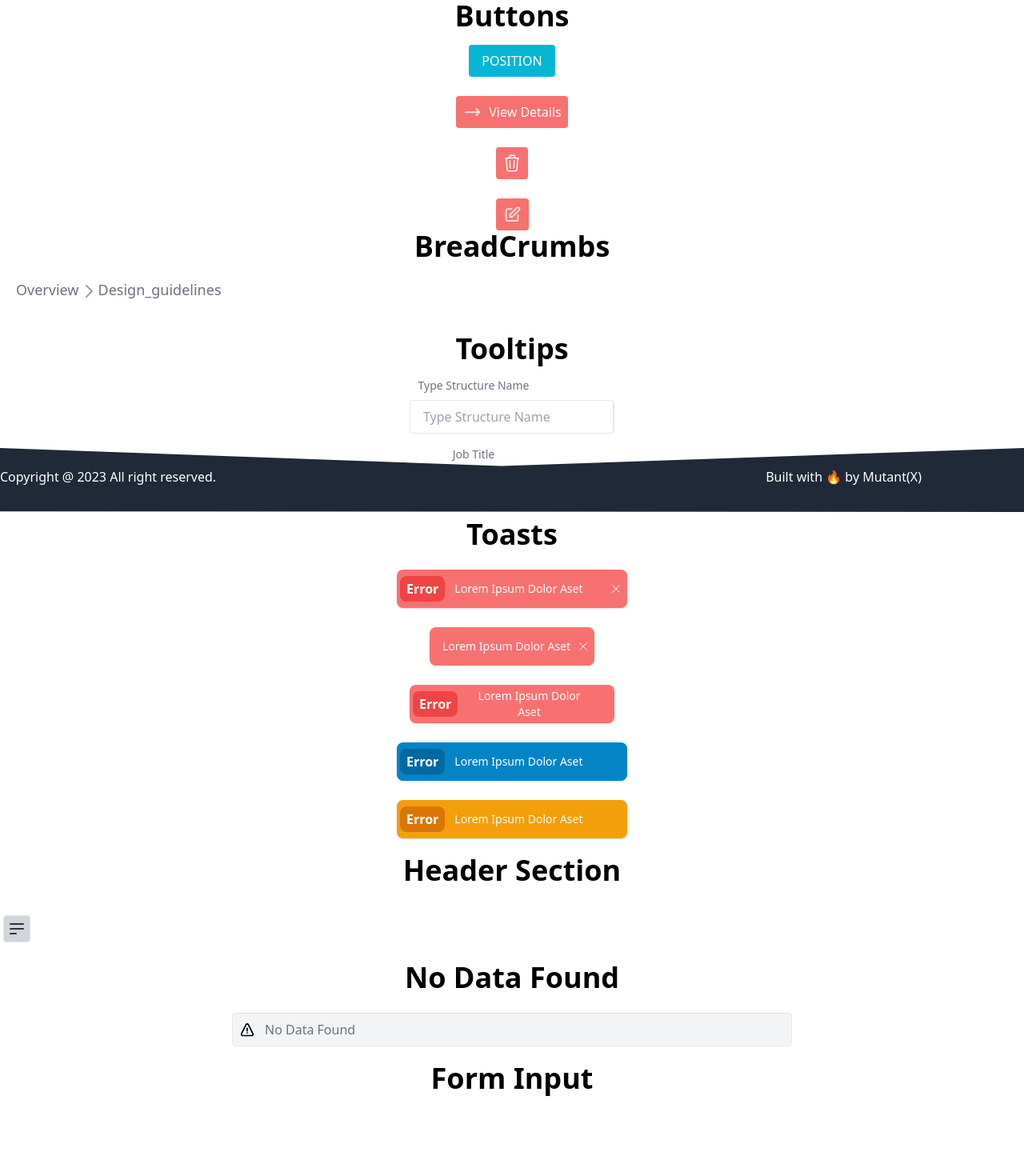
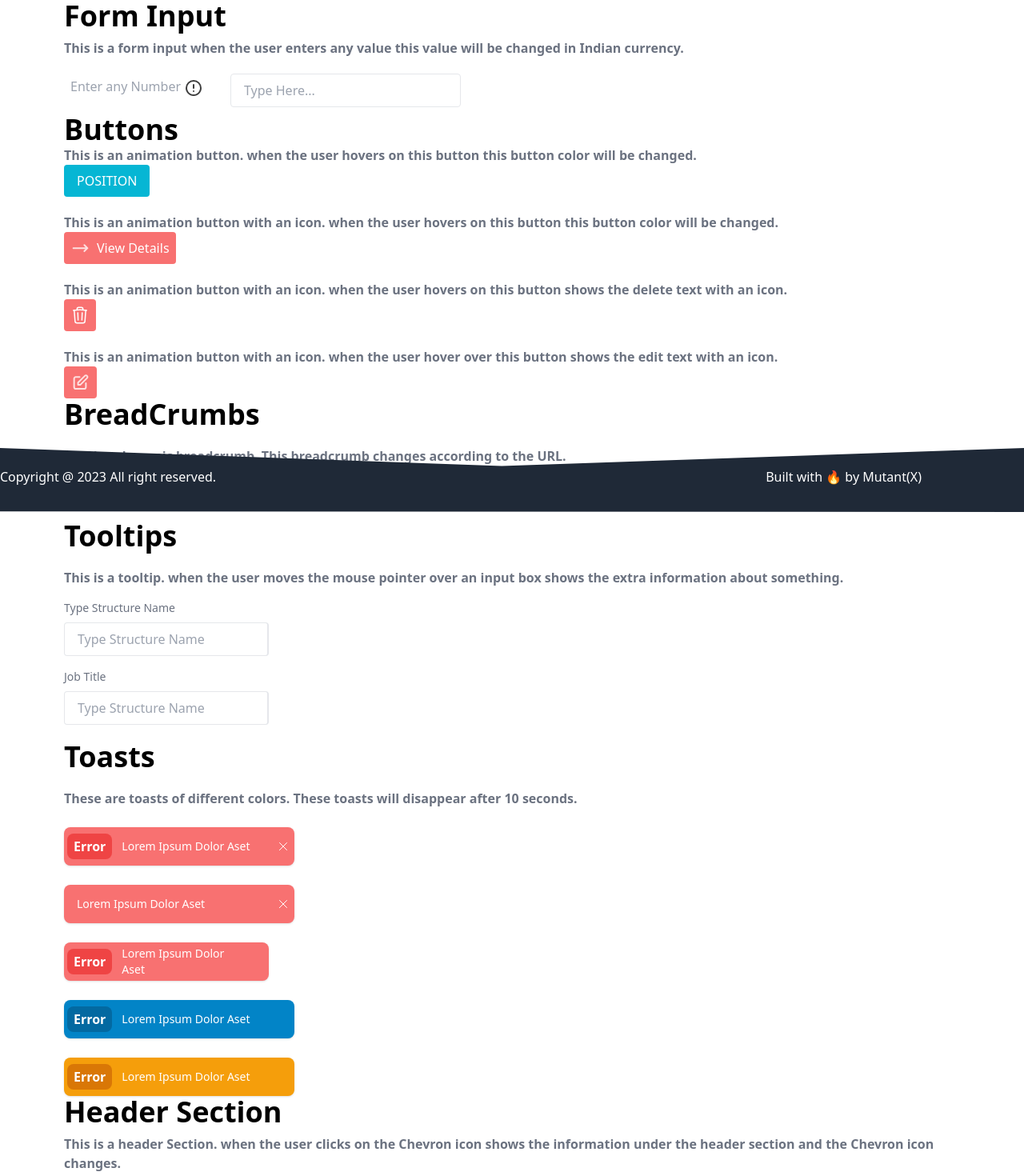
Before and after one commit to karunakashyap/profit-and-loss, a React (Create React App) app: page /design_guidelines in a window 1280 px wide. Shown: the part 160-1630 px from the top of the page at 80% size. Before the commit the page ends 1532 px from the top, so only its background shows below. Built offline with nearby package versions, Linux system fonts and the light colour scheme.

Commit message:
remove margin from some component and modified inputForm and HomePage component

```diff
--- a/src/Components/Custom/Buttons/Delete.js
+++ b/src/Components/Custom/Buttons/Delete.js
@@ -11,7 +11,7 @@ const Delete = () => {
 
     return (
         <div onMouseEnter={showText} onMouseLeave={notShowText}>
-            <button className="bg-red-400 mt-6 hover:bg-red-500 font-bold-200  py-2 px-2 rounded inline-flex items-center">
+            <button className="bg-red-400  hover:bg-red-500 font-bold-200  py-2 px-2 rounded inline-flex items-center">
                 <WhiteDelete />
                 {animated && <span className="text-white ml-1">Delete</span>}
             </button>
--- a/src/Components/Custom/Buttons/Edit.js
+++ b/src/Components/Custom/Buttons/Edit.js
@@ -11,7 +11,7 @@ const Edit = () => {
     };
     return (
         <div onMouseEnter={showText} onMouseLeave={notShowText}>
-            <button className="bg-red-400 mt-6 hover:bg-red-500 font-bold-200  py-2 px-2 rounded inline-flex items-center">
+            <button className="bg-red-400  hover:bg-red-500 font-bold-200  py-2 px-2 rounded inline-flex items-center">
                 <LightEdit />
                 {animated && <span className="text-white ml-1">Edit</span>}
             </button>
--- a/src/Components/Custom/Buttons/Position.js
+++ b/src/Components/Custom/Buttons/Position.js
@@ -3,7 +3,7 @@ import React from 'react';
 const Position = () => {
     return (
         <div>
-            <button className="bg-cyan-500 mt-24 text-white  py-2 px-4 rounded hover:bg-cyan-600 ...">
+            <button className="bg-cyan-500 text-white  py-2 px-4 rounded hover:bg-cyan-600 ...">
                 POSITION
             </button>
         </div>
--- a/src/Components/Custom/Buttons/ViewDetails.js
+++ b/src/Components/Custom/Buttons/ViewDetails.js
@@ -4,7 +4,7 @@ import { ReactComponent as RigthBigView } from '../../../assets/Icons/RightBigVi
 const ViewDetails = () => {
     return (
         <div>
-            <button className="bg-red-400 mt-6 hover:bg-red-500 font-bold-200  py-2 px-2 rounded inline-flex items-center">
+            <button className="bg-red-400  hover:bg-red-500 font-bold-200  py-2 px-2 rounded inline-flex items-center">
                 <div className=" mr-2">
                     <RigthBigView />
                 </div>
--- a/src/Components/Custom/ErrorHanding/NoDataFound.js
+++ b/src/Components/Custom/ErrorHanding/NoDataFound.js
@@ -3,7 +3,7 @@ import { ReactComponent as WarningBlack } from '../../../assets/Icons/WarningBla
 
 const NoDataFound = () => {
     return (
-        <div>
+        <div className=' mb-6'>
             <div className=" w-[700px] bg-gray-100 border flex rounded  p-2 mt-6">
                 <div className=" mt-[2px]">
                     <WarningBlack />
--- a/src/Components/Form/Input/FormInput.js
+++ b/src/Components/Form/Input/FormInput.js
@@ -1,4 +1,4 @@
-import React from 'react';
+import React, { useState } from 'react';
 import { ReactComponent as ExclamationCircle } from '../../../assets/Icons/ExclamationCircle.svg';
 
 const FormInput = ({
@@ -11,10 +11,28 @@ const FormInput = ({
     onFormFieldBlur,
     monthlyConstantEnable,
 }) => {
+    const [numericValue, setNumericValue] = useState('');
+
+    const onChange = (event) => {
+        const inputText = event.target.value;
+        const newNumericValue = parseInt(inputText.replace(/[^0-9]/g, ''), 10) || 0;
+        const formattedValue = newIntlNumberFormat().format(newNumericValue);
+        setNumericValue(formattedValue);
+    };
+
+    const newIntlNumberFormat = () => {
+        return new Intl.NumberFormat('en-IN', {
+            style: 'currency',
+            currency: 'INR',
+            minimumFractionDigits: 0,
+            maximumFractionDigits: 0,
+        });
+    };
     return (
         <div className="p-2">
             <form action="">
-                <div className="grid grid-cols-2 mt-1">
+            {/* grid grid-cols-2 */}
+                <div className=" flex mt-1">
                     <div className="w-[200px]">
                         <div className="flex space-x-1 mt-1">
                             <label
@@ -30,20 +48,31 @@ const FormInput = ({
                     <div>
                         <div className="relative">
                             <input
+                                value={numericValue}
+
+                                id={`${formFieldId}_IN_CURRENCY_FORMAT`}
+                                onChange={onChange}
                                 type={type}
                                 defaultValue={value || 0}
-                                id={formFieldId}
+                                // id={formFieldId}
                                 step={type !== 'DECIMAL' ? '1' : '.2'}
-                                disabled={
-                                    source == 'MONTHLY_CONSTANT' && monthlyConstantEnable
-                                        ? false
-                                        : source !== 'INPUT'
-                                          ? true
-                                          : false
-                                }
+                                // disabled={
+                                //     source == 'MONTHLY_CONSTANT' && monthlyConstantEnable
+                                //         ? false
+                                //         : source !== 'INPUT'
+                                //           ? true
+                                //           : false
+                                // }
                                 placeholder="Type Here..."
                                 className="p-2 border rounded py-2 px-4 w-72 text-gray-400"
                                 onBlur={onFormFieldBlur}
+                            />
+                            <input
+                                type='number'
+                                id={formFieldId}
+                                value={numericValue}
+                                onChange={() => { }}
+                                style={{ display: 'none' }}
                             />
                         </div>
                     </div>
--- a/src/Components/HomePage.js
+++ b/src/Components/HomePage.js
@@ -6,53 +6,50 @@ import Edit from './Custom/Buttons/Edit';
 import BreadCrumbs from './UI/BreadCrumbs/BreadCrumbs';
 import Toast from './UI/Toast/Toast';
 import { ReactComponent as CroseWhite } from '../assets/Icons/CroseWhite.svg';
+import { ReactComponent as ChevronDown } from '../assets/Icons/ChevronDown.svg';
 import Tooltip from './UI/Tooltip/Tooltip';
 import NoDataFound from './Custom/ErrorHanding/NoDataFound';
 import HeaderSection from './UI/Sections/HeaderSection';
+import PnlForm from '../Pages/PnlForm';
+import FormInput from './Form/Input/FormInput';
 const HomePage = () => {
+
     return (
         <>
-            <div className="text-center">
-                <h1 className="relative top-20 font-bold text-4xl">Buttons</h1>
+            <div className='p-20' >
+                <h1 className=" font-bold text-4xl">Form Input<p className=' text-[16px] text-gray-500'>This is a form input when the user enters any value this value will be changed in Indian currency.</p></h1>
+                <FormInput titleName={"Enter any Number"} fontSize={'16px'} type={'text'} value={'56787685'} source={'INPUT'} />
+                <h1 className="font-bold text-4xl">Buttons</h1>
+                <p className=' text-[16px] text-gray-500  font-bold'>This is an animation button. when the user hovers on this button this button color will be changed.</p>
                 <Position />
+                <p className=' text-[16px] text-gray-500 mt-5  font-bold'>This is an animation button with an icon. when the user hovers on this button this button color will be changed.</p>
                 <ViewDetails />
+                <p className=' text-[16px] text-gray-500  mt-5  font-bold'>This is an animation button with an icon. when the user hovers on this button shows the delete text with an icon.</p>
                 <Delete />
+                <p className=' text-[16px] text-gray-500 mt-5  font-bold'>This is an animation button with an icon. when the user hover over this button shows the edit text with an icon.</p>
                 <Edit />
                 <h1 className=" font-bold text-4xl">BreadCrumbs</h1>
+                <p className=' text-[16px] text-gray-500 mt-5  font-bold'>This is a dynamic breadcrumb. This breadcrumb changes according to the URL.</p>
                 <BreadCrumbs />
-                <h1 className=" font-bold text-4xl mt-5">Tooltips</h1>
+                <h1 className=" font-bold text-4xl ">Tooltips</h1>
+                <p className=' text-[16px] text-gray-500 mt-5  font-bold'>This is a tooltip. when the user moves the mouse pointer over an input box shows the extra information about something.</p>
                 <Tooltip label={'Type Structure Name'} />
                 <Tooltip label={'Job Title'} />
                 <h1 className=" font-bold text-4xl mt-5">Toasts</h1>
-                <Toast
-                    toastBgColor={'bg-red-400'}
-                    toastButtonBg={'bg-red-500'}
-                    croseIcon={<CroseWhite />}
-                    toastWidth={'72'}
-                />
-                <Toast
-                    toastBgColor={'bg-red-400'}
-                    toastButtonBg={'bg-red-500'}
-                    croseIcon={<CroseWhite />}
-                    toastWidth={'60'}
-                    toastButton={'hidden'}
-                />
-                <Toast toastBgColor={'bg-red-400'} toastButtonBg={'bg-red-500'} toastWidth={'64'} />
-                <Toast toastBgColor={'bg-sky-600'} toastButtonBg={'bg-sky-700'} toastWidth={'72'} />
-                <Toast
-                    toastBgColor={'bg-amber-500'}
-                    toastButtonBg={'bg-amber-600'}
-                    toastWidth={'72'}
-                />
-                <h1 className=" font-bold text-4xl mt-5">Header Section</h1>
+                <p className=' text-[16px] text-gray-500 mt-5 font-bold'>These are toasts of different colors. These toasts will disappear after 10 seconds.</p>
+                <Toast disableAnimation={'disableAnimation'} toastBgColor={'bg-red-400'} toastButtonBg={'bg-red-500'} croseIcon={<CroseWhite />} toastWidth={'72'}/>
+                <Toast  toastBgColor={'bg-red-400'} toastButtonBg={'bg-red-500'} croseIcon={<CroseWhite />} toastWidth={'72'} toastButton={'hidden'}/>
+                <Toast disableAnimation={'disableAnimation'} toastBgColor={'bg-red-400'} toastButtonBg={'bg-red-500'} toastWidth={'64'} />
+                <Toast  toastBgColor={'bg-sky-600'} toastButtonBg={'bg-sky-700'} toastWidth={'72'} />
+                <Toast disableAnimation={'disableAnimation'} toastBgColor={'bg-amber-500'} toastButtonBg={'bg-amber-600'} toastWidth={'72'}/>
+                <h1 className=" font-bold text-4xl">Header Section</h1>
+                <p className=' text-[16px] text-gray-500 mt-2 font-bold'>This is a header Section. when the user clicks on the Chevron icon shows the information under the header section and the Chevron icon changes.</p>
+                <div className='mt-4'><HeaderSection title={'Payout Strutures List'} chevron={<ChevronDown />} fontSize={'16'} /></div>
+                <h1 className="font-bold text-4xl">No Data Found</h1>
+                <div>
+                    <NoDataFound />
+                </div>
             </div>
-            <HeaderSection />
-
-            <h1 className="font-bold text-4xl mt-5 text-center">No Data Found</h1>
-            <div className="flex items-center justify-center">
-                <NoDataFound />
-            </div>
-            <h1 className="font-bold text-4xl mt-5 text-center">Form Input</h1>
         </>
     );
 };
--- a/src/Components/Navigation.js
+++ b/src/Components/Navigation.js
@@ -1,6 +1,6 @@
 import { Disclosure, Menu } from '@headlessui/react';
 import { Bars3Icon, XMarkIcon } from '@heroicons/react/24/outline';
-import Logo from './../assets/pngs/Logo.png';
+import Logo from './../assets/Pngs/Logo.png';
 // style={{ clipPath: "polygon(0 0, 100% 0, 100% 100%, 50% 80%, 0 100%)" }}
 
 const navigation = [
--- a/src/Components/UI/Sections/HeaderSection.js
+++ b/src/Components/UI/Sections/HeaderSection.js
@@ -3,7 +3,7 @@ import { ReactComponent as MenuBar } from '../../../assets/Icons/Menubar.svg';
 const HeaderSection = ({ title, hideSection, chevron, fontSize }) => {
     return (
         <div onClick={hideSection}>
-            <div className="flex  mt-8 space-x-3 p-1">
+            <div className="flex space-x-3 p-1">
                 <div className="p-1 bg-gray-300 border rounded">
                     <MenuBar />
                 </div>
--- a/src/Components/UI/Toast/Toast.js
+++ b/src/Components/UI/Toast/Toast.js
@@ -1,5 +1,5 @@
 import React, { useState, useEffect } from 'react';
-const Toast = ({ toastBgColor, croseIcon, toastWidth, toastButton, toastButtonBg }) => {
+const Toast = ({ toastBgColor, croseIcon, toastWidth, toastButton, toastButtonBg ,disableAnimation}) => {
     const [toast, setToast] = useState(true);
     const [showDiv, setShowDiv] = useState(true);
     const notShowToast = () => {
@@ -7,12 +7,16 @@ const Toast = ({ toastBgColor, croseIcon, toastWidth, toastButton, toastButtonBg
     };
 
     useEffect(() => {
+        if(!disableAnimation){
+
+
         setTimeout(() => {
             setShowDiv(false);
-        }, 10000);
+        },10000);}
     }, []);
+
     return (
-        <div className="mt-6 flex items-center justify-center">
+        <div className="mt-6 ">
             {showDiv && (
                 <div>
                     {' '}
--- a/src/Components/UI/Tooltip/Tooltip.js
+++ b/src/Components/UI/Tooltip/Tooltip.js
@@ -11,13 +11,13 @@ const Tooltip = ({ label }) => {
         <div className=" mt-4">
             <div className="relative">
                 {tooltip && (
-                    <span className="absolute bottom-7 left-30 transition-all rounded bg-gray-800 p-2 text-xs text-white group-hover:scale-100">
+                    <span className="absolute bottom-7 left-[120px] transition-all rounded bg-gray-800 p-2 text-xs text-white group-hover:scale-100">
                         Lorem Ipsum Dolor Aset
                     </span>
                 )}
                 <div onMouseEnter={showToolTip} onMouseLeave={notShowTooltip}>
                     <label
-                        className="block text-gray-500 text-sm  mb-2 relative right-12"
+                        className="block text-gray-500 text-sm  mb-2 relative "
                         htmlFor="username"
                     >
                         {label}
```
